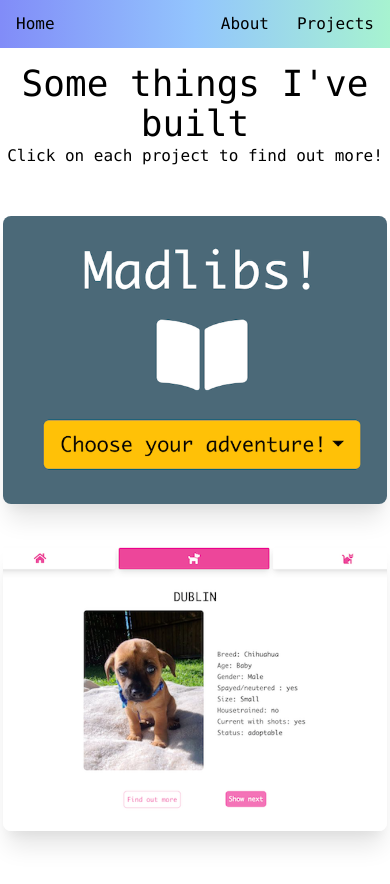
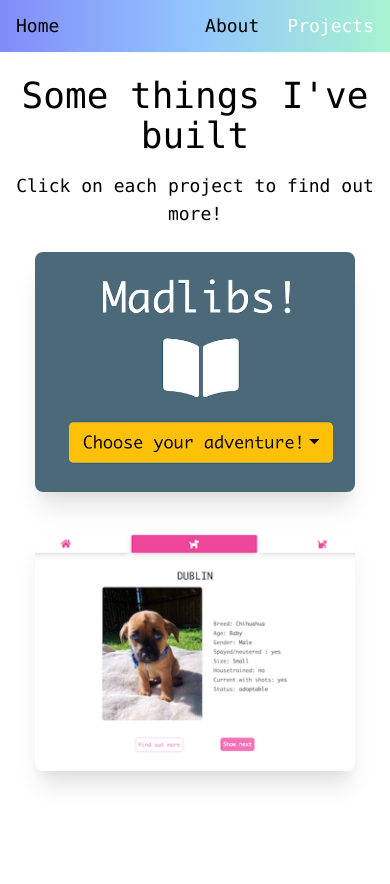
Before and after one commit to kathythekat/personal-site, a React (Create React App) app: page /projects in a window 390 px wide. After the commit the page ends 844 px from the top, so only its background shows below. Built offline with nearby package versions, Linux system fonts and the light colour scheme.

Commit message:
mobile adjustments

```diff
--- a/src/Home.js
+++ b/src/Home.js
@@ -14,10 +14,10 @@ function Home() {
           alt="Montana"
           src={Montana}
         />
-        <div className="container flex flex-col m-8 max-w-md">
+        <div className="container flex flex-col p-8 lg:m-8 max-w-md">
           <h1>Kat Huang</h1>
           <h4 className="my-2">Software engineer based in San Francisco, CA</h4>
-          <h4>
+          <h4 className="">
             {stack}: React, Node.JS, Express, Flask, SQLAlchemy, PostgreSQL,
             Python, Tailwind, Bootstrap, JQuery, Jest, Jasmine
           </h4>
--- a/src/NavBar.js
+++ b/src/NavBar.js
@@ -5,17 +5,29 @@ function NavBar() {
     <nav className="bg-gradient-to-r from-indigo-400 via-blue-300 to-green-200 flex justify-between my-auto mx-auto w-full">
       <div className="flex">
         <NavLink
-          className="p-3 hover:text-white justify-self-start ml-1"
+          className="p-3 hover:text-white justify-self-start ml-1 text-lg"
+          activeStyle={{ color: "white" }}
+          exact
           to="/"
         >
           Home
         </NavLink>
       </div>
       <div className="flex justify-end">
-        <NavLink className="p-3 hover:text-white mr-1" to="/about">
+        <NavLink
+          className="p-3 hover:text-white mr-1 text-lg"
+          activeStyle={{ color: "white" }}
+          exact
+          to="/about"
+        >
           About
         </NavLink>
-        <NavLink className="p-3 hover:text-white mr-1" to="/projects">
+        <NavLink
+          className="p-3 hover:text-white mr-1 text-lg"
+          activeStyle={{ color: "white" }}
+          exact
+          to="/projects"
+        >
           Projects
         </NavLink>
       </div>
--- a/src/Popover.js
+++ b/src/Popover.js
@@ -60,8 +60,8 @@ function Popover({ project }) {
                 </div>
               </div>
               <div className="text-white p-3">
-                <p>Created with {tools}</p>
-                <p>{description}</p>
+                <p className="p-1">Created with {tools}</p>
+                <p className="p-1">{description}</p>
               </div>
             </div>
           </div>
--- a/src/ProjectImage.js
+++ b/src/ProjectImage.js
@@ -1,7 +1,7 @@
 function ProjectImage({ img }) {
   return (
     <div
-      className="bg-cover bg-no-repeat bg-center rounded-lg w-96 h-72 shadow-xl my-4"
+      className="bg-cover bg-no-repeat bg-center rounded-lg w-80 h-60 lg:w-96 lg:h-72 shadow-xl my-4"
       style={{ backgroundImage: `url(${img})` }}
     ></div>
   );
--- a/src/Projects.js
+++ b/src/Projects.js
@@ -26,9 +26,11 @@ const PROJECTS = [
 function Projects() {
   return (
     <>
-      <h1 className="text-center mt-4">Some things I've built</h1>
-      <h3 className="text-center">Click on each project to find out more!</h3>
-      <div className="flex flex-col lg:flex-row items-center justify-center lg:space-x-12 my-8">
+      <h1 className="text-center mt-4 p-2">Some things I've built</h1>
+      <h3 className="text-center text-lg p-2">
+        Click on each project to find out more!
+      </h3>
+      <div className="flex flex-col items-center justify-center lg:space-x-12 lg:my-8 lg:flex-row ">
         {PROJECTS.map((p) => (
           <Popover project={{ ...p }} />
         ))}
```
